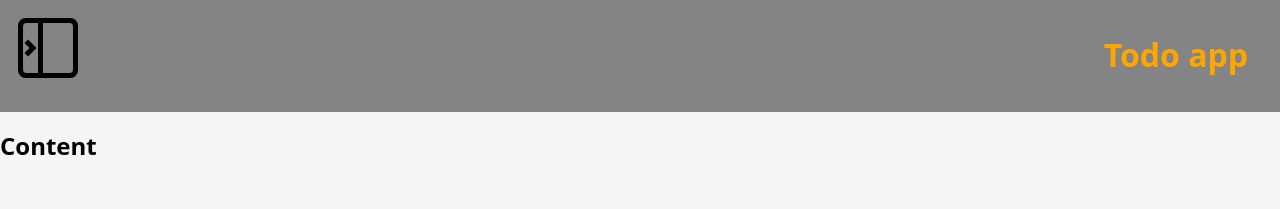
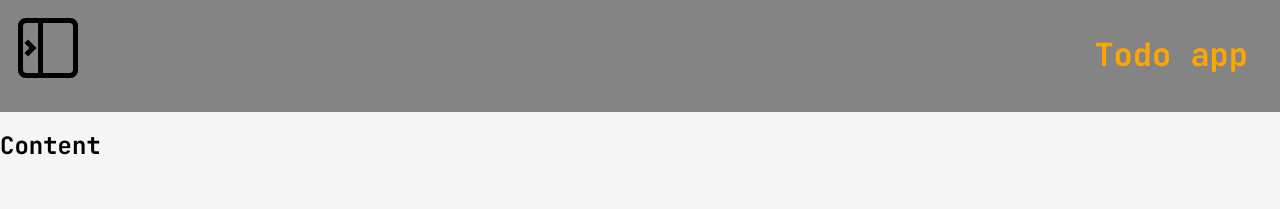
Before and after one commit to SirMarkus73/react-todoApp, a React (Vite) app: page / in a window 1280 px wide. Shown: the top 209 px of the page. Built offline with nearby package versions, Linux system fonts and the light colour scheme.

Commit message:
Added jetBrains font family

```diff
--- a/src/global-syles/index.css
+++ b/src/global-syles/index.css
@@ -1,7 +1,10 @@
 @import 'cssReset.css';
 @import 'vars.css';
+@import url('https://fonts.googleapis.com/css2?family=JetBrains+Mono:ital,wght@0,100..800;1,100..800&display=swap');
 
 body {
   background-color: var(--bg-primary);
   transition: all 1s;
+
+  font-family: "JetBrains Mono", monospace;
 }
```
